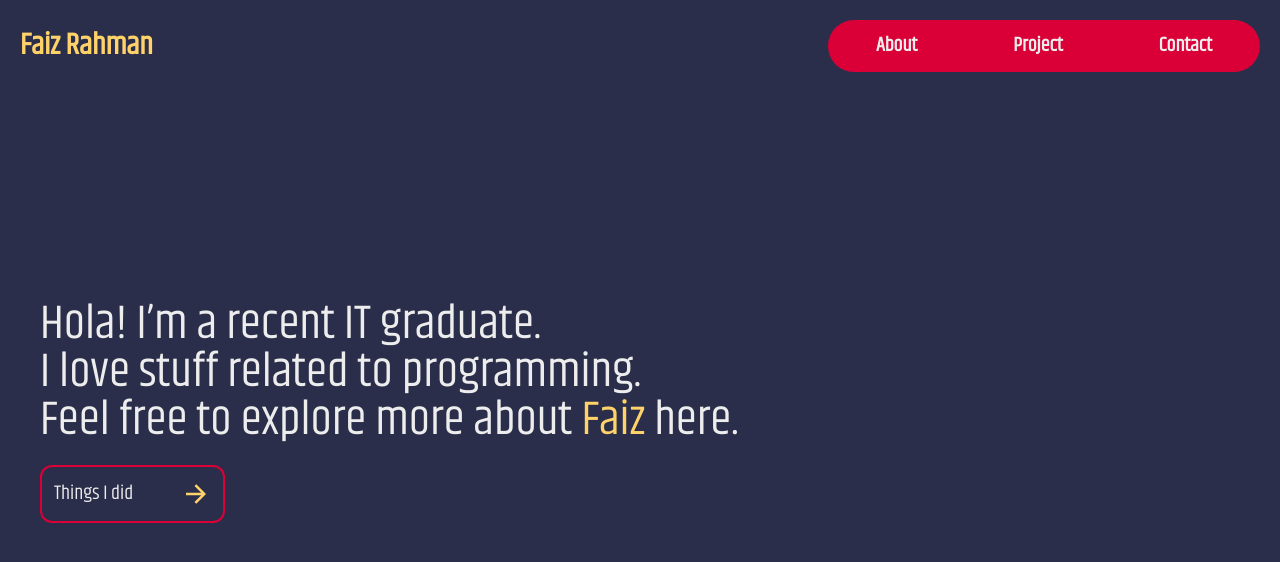
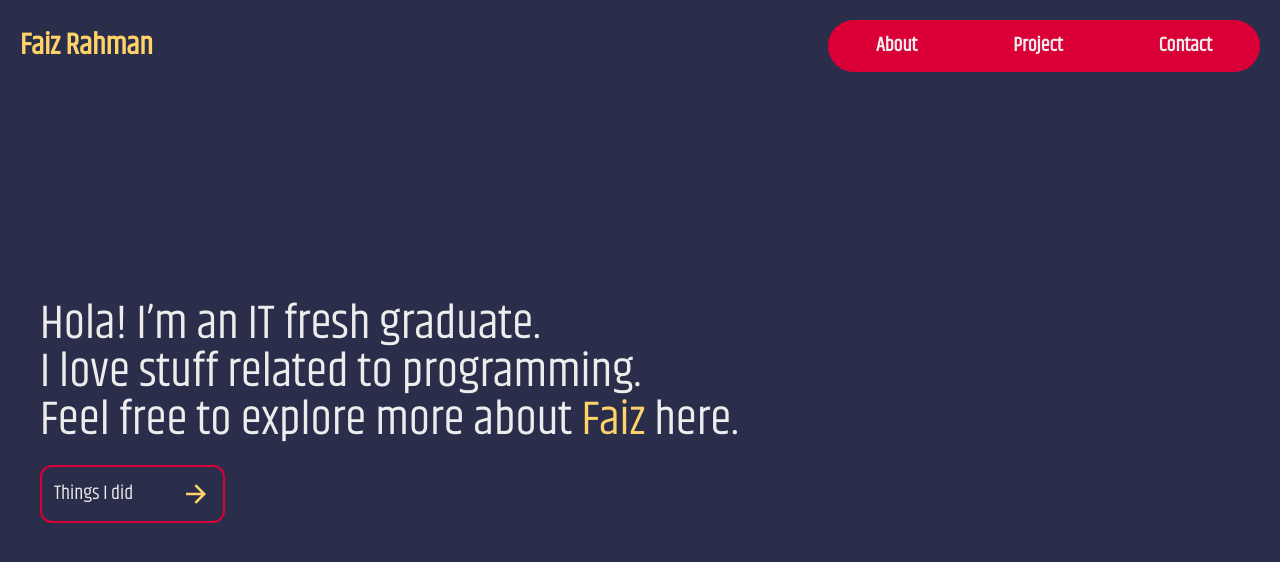
Before and after one commit to faizrahman-my/faizrahman-my.github.io, a React (Vite) app: page / in a window 1280 px wide. Shown: the top 562 px of the page. Built offline with nearby package versions, Linux system fonts and the light colour scheme.

Commit message:
minor sentence change home page

```diff
--- a/src/pages/Home.jsx
+++ b/src/pages/Home.jsx
@@ -10,7 +10,7 @@ export const Home = () => {
       <div className='grid content-center h-4/5 px-10'>
         <div className='font-khand'>
           <div className='min-md:text-5xl max-md:text-3xl text-web-text2'>
-            <h1>Hola! I’m a recent IT graduate. </h1>
+            <h1>Hola! I’m an IT fresh graduate. </h1>
             <h1>I love stuff related to programming. </h1>
             <h1>Feel free to explore more about <Link to={'/about'} className='text-web-text1 hover:text-web-text2'>Faiz</Link> here.</h1>
           </div>
```
